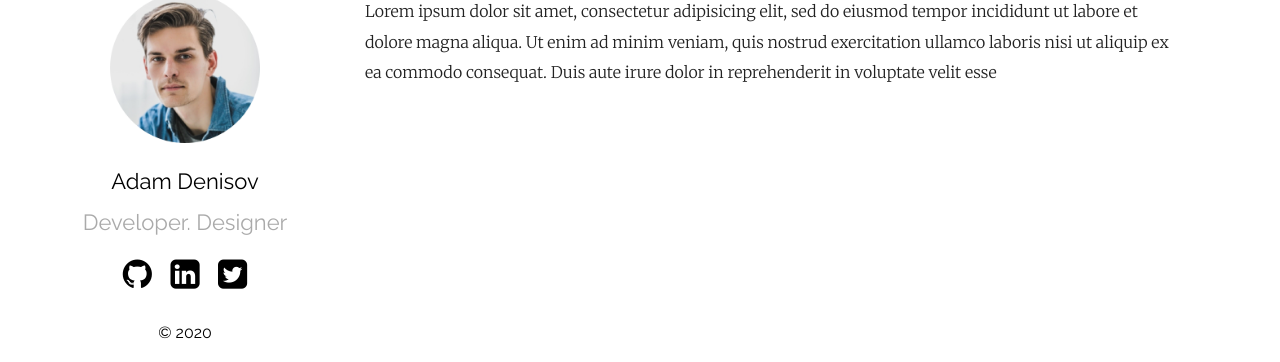
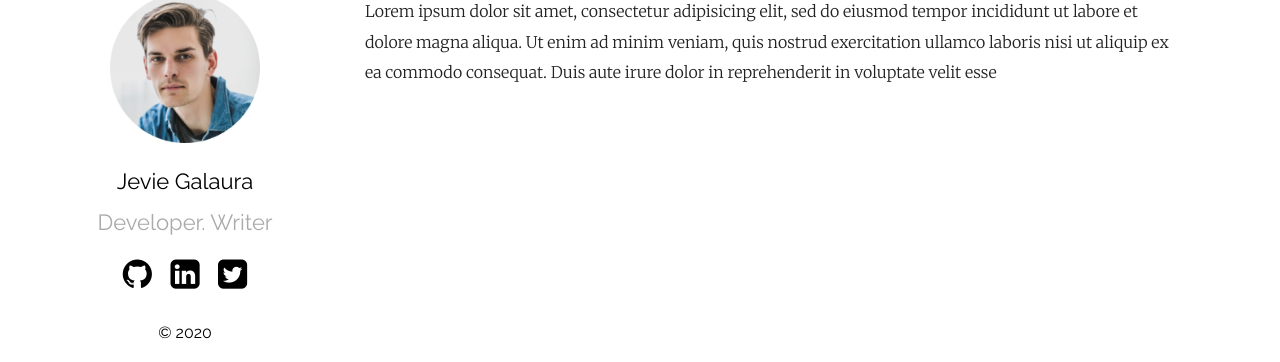
Before and after one commit to jeviemar/website, a Jekyll site: the page built from index.md, in a window 1280 px wide. Shown: the part 207-569 px from the top of the page. Built offline with Jekyll 4.4.1, drawn with Linux system fonts in a browser that asks for light colours.

Commit message:
Update _config.yml

```diff
--- a/_config.yml
+++ b/_config.yml
@@ -1,6 +1,6 @@
-title: Your awesome title
-author: GitHub User
-email: your-email@domain.com
+title: Jevie Galaura
+author: jevie
+email: jeviemargalaura@gmail.com
 description: > # this means to ignore newlines until "show_exerpts:"
   Write an awesome description for your new site here. You can edit this
   line in _config.yml. It will appear in your document head meta (for
@@ -12,15 +12,15 @@ show_excerpts: true # set to true to show excerpts on the homepage
 sass:
   sass_dir: _sass
 plainwhite:
-  name: Adam Denisov
-  tagline: Developer. Designer
+  name: Jevie Galaura
+  tagline: Developer. Writer
   date_format: "%b %-d, %Y"
   sitemap: true # set to true to generate sitemap.xml content
 
   # generate social links in footer
   social_links:
     twitter: thelehhman
-    github:  thelehhman
+    github:  jeviemargalaura
     linkedIn: in/thelehhman
     rss: rss
     # dribbble: jekyll
```
